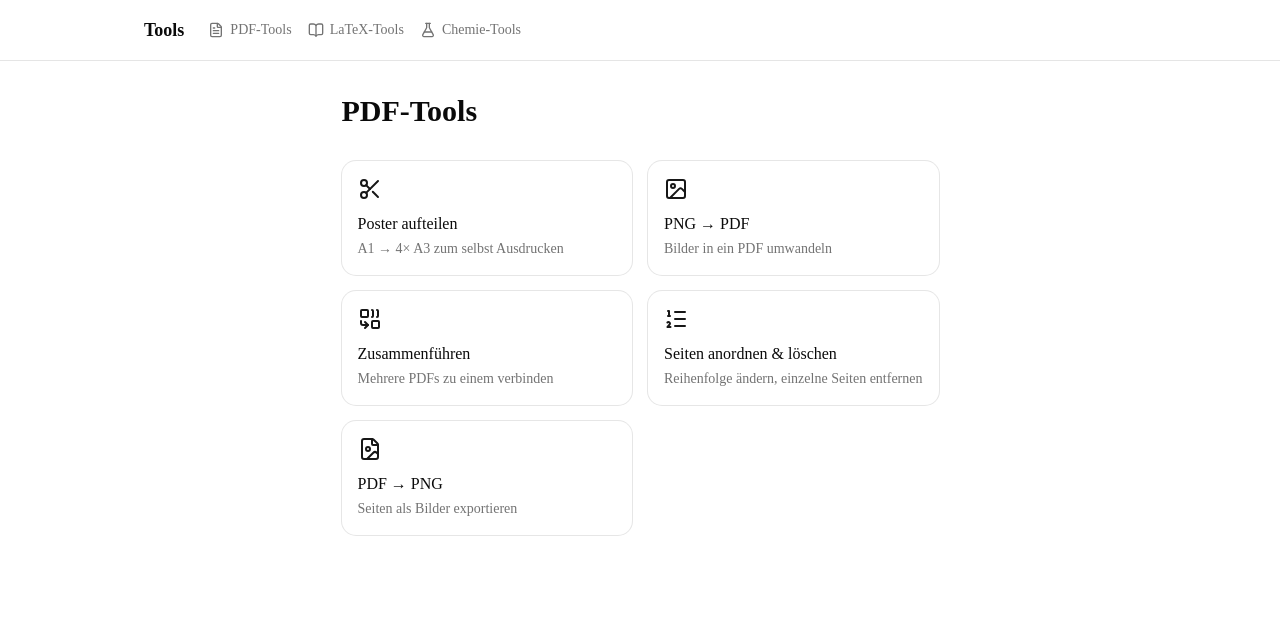
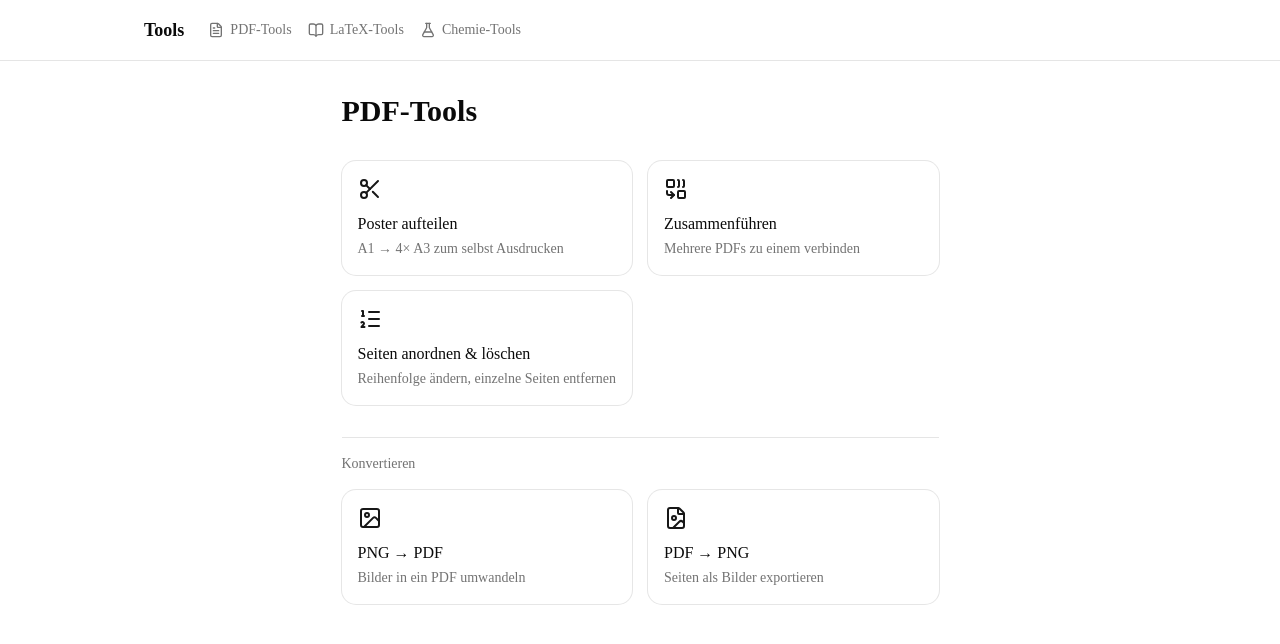
Before and after one commit to NcF3W/tools-platform, a Next.js app: page /pdf in a window 1280 px wide. Shown: the top 644 px of the page. Built offline with nearby package versions, Linux system fonts and the light colour scheme.

Commit message:
Added Potentialkurve and Reaktionsenergiediagramm2

```diff
--- a/app/pdf/page.tsx
+++ b/app/pdf/page.tsx
@@ -12,6 +12,7 @@ import {
   ListOrdered,
   FileImage,
 } from "lucide-react";
+import { Separator } from "@/components/ui/separator";
 
 export default function PdfPage() {
   return (
@@ -27,16 +28,6 @@ export default function PdfPage() {
               <CardDescription>
                 A1 → 4× A3 zum selbst Ausdrucken
               </CardDescription>
-            </CardHeader>
-          </Card>
-        </Link>
-
-        <Link href="/pdf/convert">
-          <Card className="hover:border-primary transition-colors cursor-pointer">
-            <CardHeader>
-              <ImageIcon className="w-6 h-6 mb-2 text-primary" />
-              <CardTitle>PNG → PDF</CardTitle>
-              <CardDescription>Bilder in ein PDF umwandeln</CardDescription>
             </CardHeader>
           </Card>
         </Link>
@@ -62,6 +53,23 @@ export default function PdfPage() {
             </CardHeader>
           </Card>
         </Link>
+      </div>
+
+      <div className="space-y-4">
+        <Separator />
+        <h2 className="text-sm font-medium text-muted-foreground">
+          Konvertieren
+        </h2>
+        <div className="grid grid-cols-1 sm:grid-cols-2 gap-4">
+          <Link href="/pdf/convert">
+            <Card className="hover:border-primary transition-colors cursor-pointer">
+              <CardHeader>
+                <ImageIcon className="w-6 h-6 mb-2 text-primary" />
+                <CardTitle>PNG → PDF</CardTitle>
+                <CardDescription>Bilder in ein PDF umwandeln</CardDescription>
+              </CardHeader>
+            </Card>
+          </Link>
 
           <Link href="/pdf/to-images">
             <Card className="hover:border-primary transition-colors cursor-pointer">
@@ -73,6 +81,7 @@ export default function PdfPage() {
             </Card>
           </Link>
         </div>
+      </div>
     </main>
   );
 }
--- /dev/null
+++ b/components/ui/separator.tsx
@@ -0,0 +1,28 @@
+"use client"
+
+import * as React from "react"
+import { Separator as SeparatorPrimitive } from "radix-ui"
+
+import { cn } from "@/lib/utils"
+
+function Separator({
+  className,
+  orientation = "horizontal",
+  decorative = true,
+  ...props
+}: React.ComponentProps<typeof SeparatorPrimitive.Root>) {
+  return (
+    <SeparatorPrimitive.Root
+      data-slot="separator"
+      decorative={decorative}
+      orientation={orientation}
+      className={cn(
+        "bg-border shrink-0 data-[orientation=horizontal]:h-px data-[orientation=horizontal]:w-full data-[orientation=vertical]:h-full data-[orientation=vertical]:w-px",
+        className
+      )}
+      {...props}
+    />
+  )
+}
+
+export { Separator }
```
Lines whose indentation alone changed are shown as unchanged.
